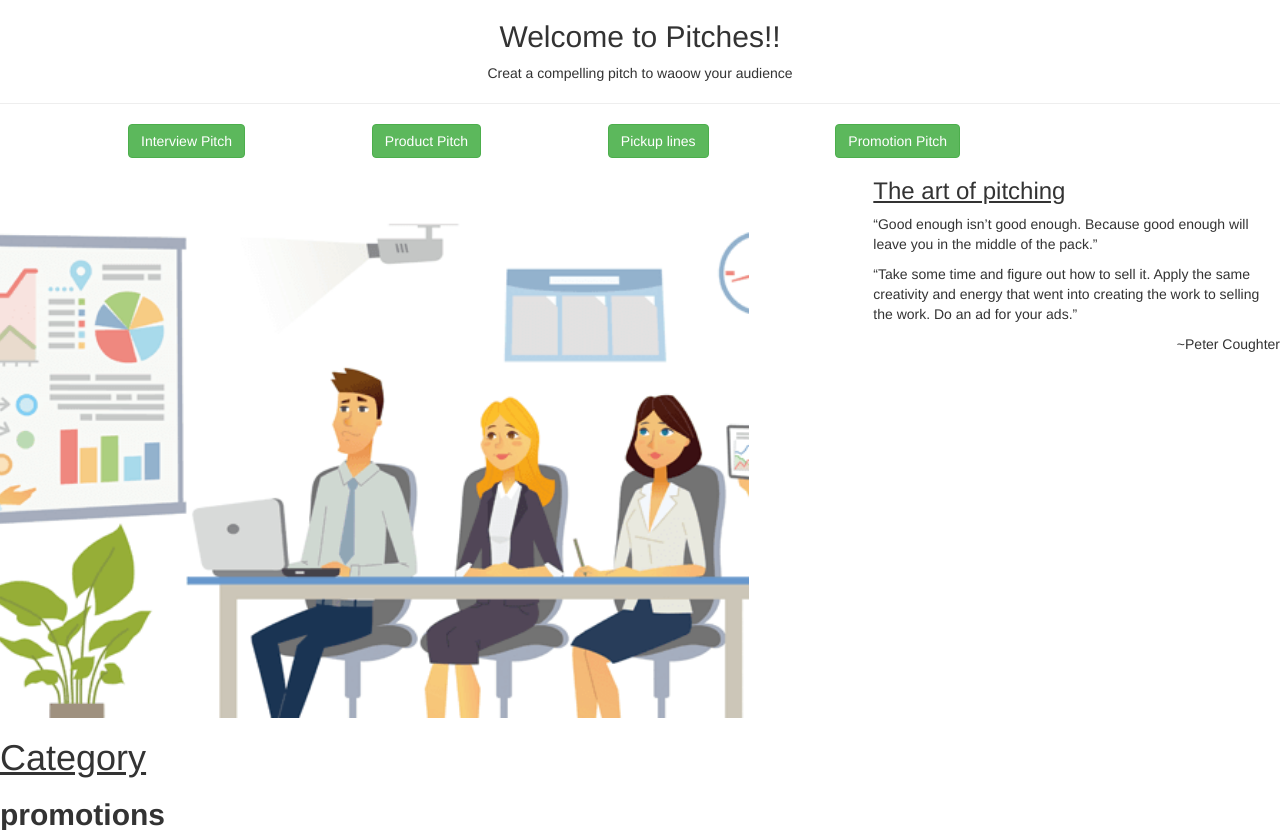
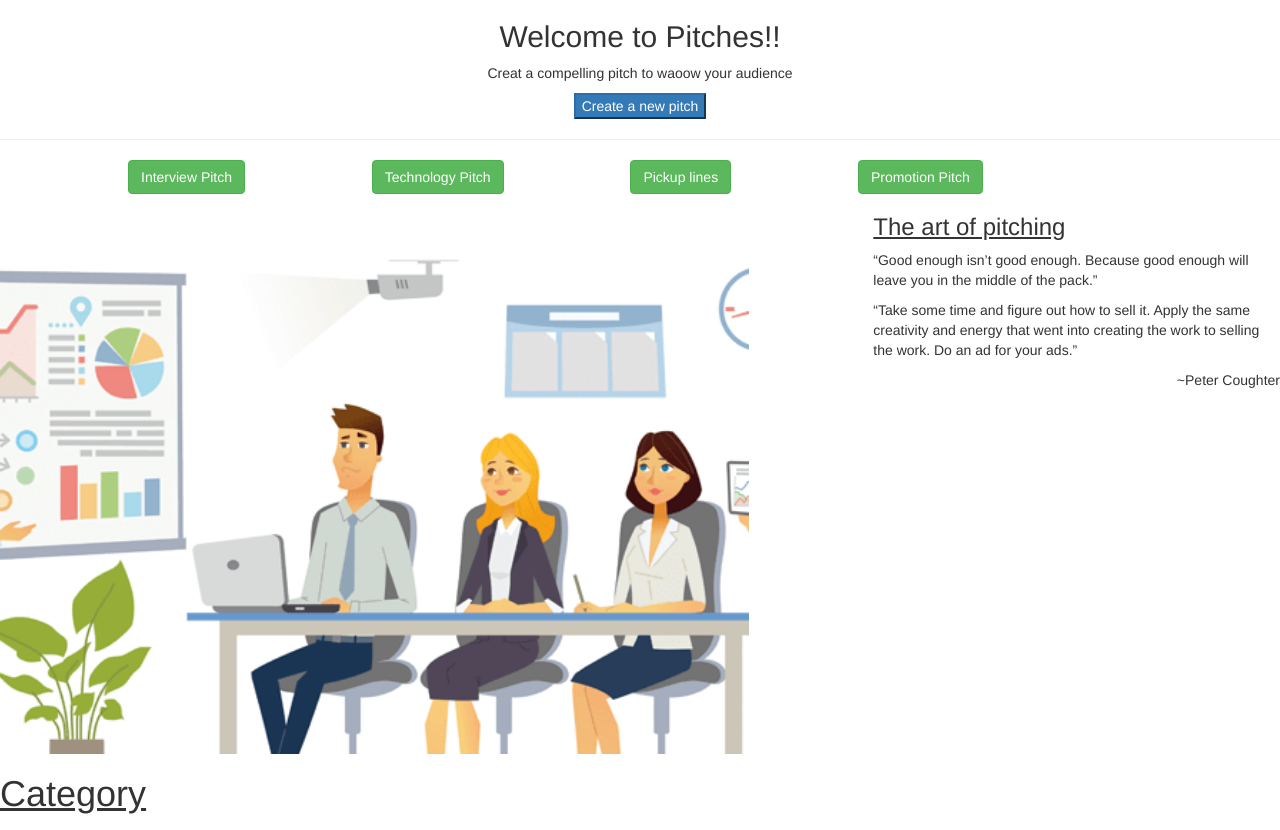
Before and after one commit to GraceMwende/Pitches, a Flask app: page / in a window 1280 px wide. Shown: the part 102-932 px from the top of the page. Run offline with Flask 2, Linux system fonts and the light colour scheme; some libraries are stand-ins or nearby versions.

```diff
--- a/app/main/forms.py
+++ b/app/main/forms.py
@@ -1,10 +1,10 @@
 from flask_wtf import FlaskForm
-from wtforms import StringField,TextAreaField,SubmitField
+from wtforms import StringField,TextAreaField,SubmitField,SelectField
 from wtforms.validators import InputRequired
 
 class PitchForm(FlaskForm):
   title = StringField('Title', validators=[InputRequired()])
-  category =StringField('Category',  validators=[InputRequired()])
+  category =SelectField('Category',choices=[('int','Interview'),('promotion','promotion'),('tech','technology'),('pick','pickuplines')],  validators=[InputRequired()])
   description = TextAreaField('Description', validators=[InputRequired()])
   submit = SubmitField('Submit')
 
--- a/app/templates/index.html
+++ b/app/templates/index.html
@@ -11,12 +11,13 @@
 <div class="text-center">
   <h2>Welcome to Pitches!!</h2>
   <p>Creat a compelling pitch to waoow your audience</p>
+  <a href="/pitch/new/{{current_user.id}}"><button class="btn-primary">Create a new pitch</button></a>
 </div>
 <hr>
 <div class="row btw">
   <a href=""><button type="button" class="btn btn-success butn">Interview
       Pitch</button></a>
-  <a href=""><button type="button" class="btn btn-success butn">Product Pitch</button></a>
+  <a href=""><button type="button" class="btn btn-success butn">Technology Pitch</button></a>
   <a href=""><button type="button" class="btn btn-success butn">Pickup lines</button></a>
   <a href=""><button type="button" class="btn btn-success butn">Promotion Pitch</button></a>
 </div>
```
